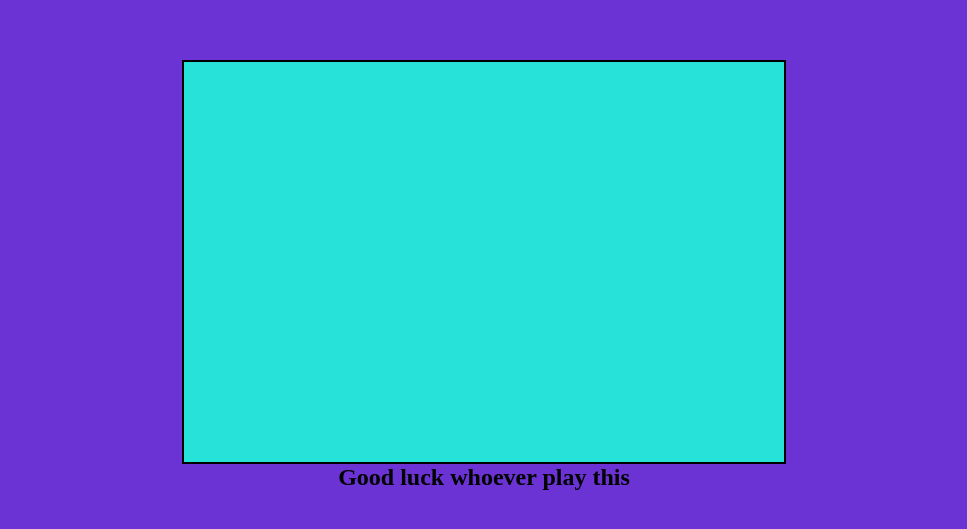
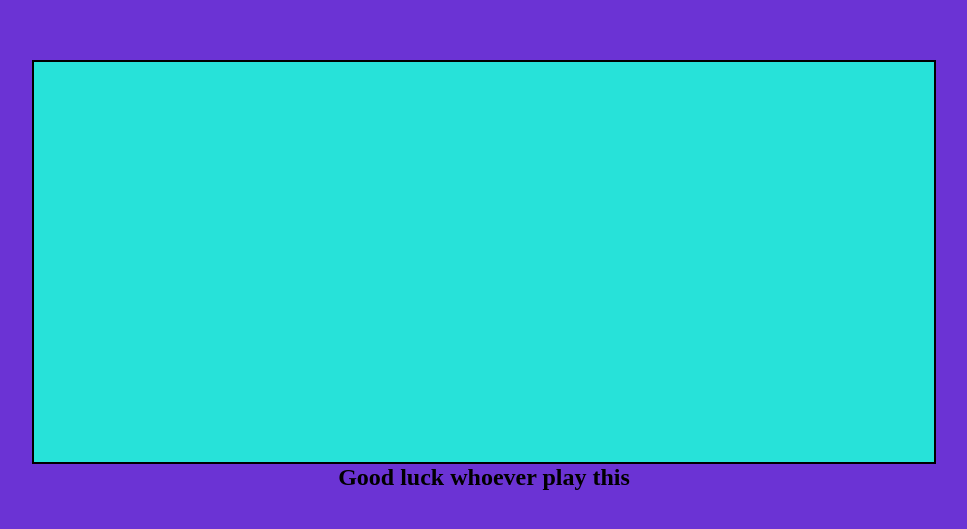
Before and after one commit to LovelyWolfie/GDS137, a plain HTML site: page Smalls_Paddle ball/week5.html in a window 1280 px wide. Shown: the part 125-654 px from the top of the page, without its empty margins (156-1123 px from the left). Drawn offline with Linux system fonts and the light colour scheme.

Commit message:
yes size

```diff
--- a/Smalls_Paddle ball/week5.html
+++ b/Smalls_Paddle ball/week5.html
@@ -4,7 +4,7 @@
     <meta charset="UTF-8">
     <meta name="viewport" content="width=device-width, initial-scale=1.0">
     <link type="text/css" rel="stylesheet" href="css/style.css" />
-    <canvas id="Frame" width="600" height="400"></canvas>
+    <canvas id="Frame" width="900" height="400"></canvas>
      <h1 id="Score: "></h1>
     <title>Paddle Ball</title>
 
```
